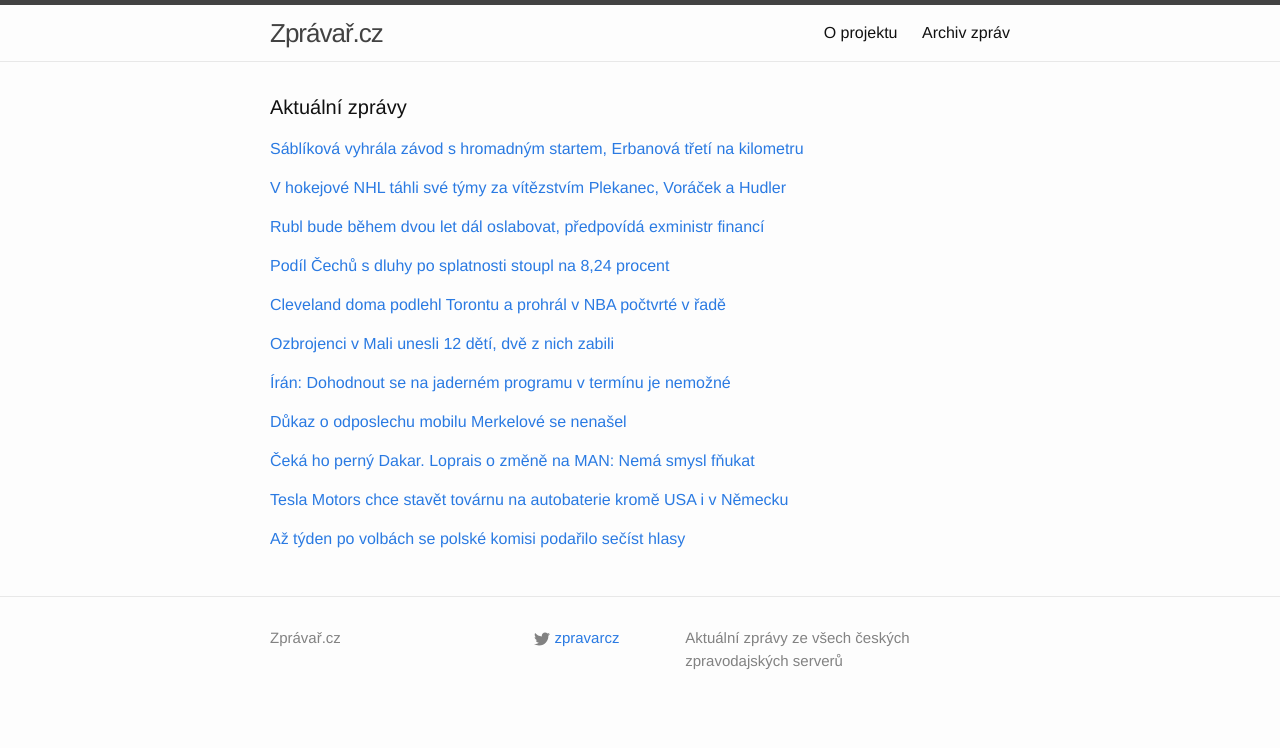
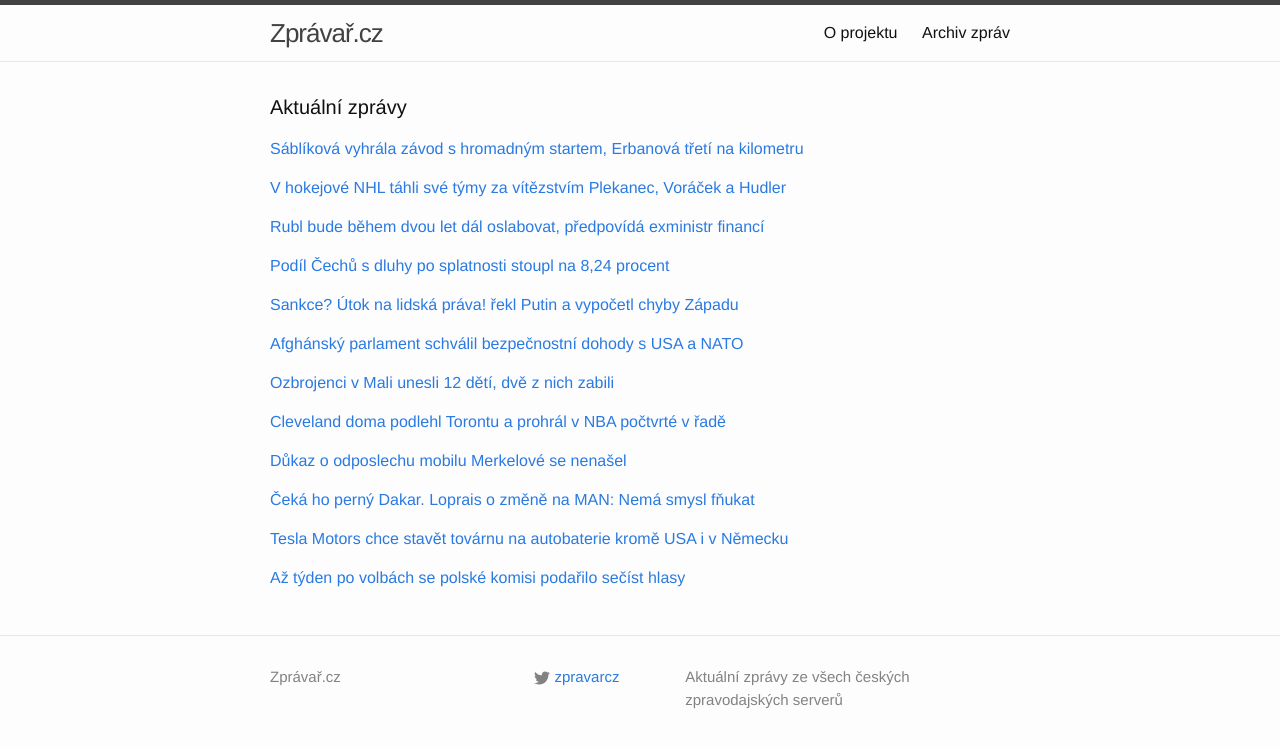
Before and after one commit to adliska/zpravar, a Jekyll site: the page built from index.html, in a window 1280 px wide. Shown: the top 748 px of the page. Built offline with Jekyll 4.4.1, drawn with Linux system fonts in a browser that asks for light colours.

Commit message:
zpravar news update

```diff
--- a/index.html
+++ b/index.html
@@ -46,52 +46,61 @@ layout: default
 <li><a href=http://byznys.ihned.cz/zpravodajstvi-cesko/c1-63162390-splacet-dluhy-vcas-cesi-nesplaci-dluhy>Počet Čechů, kteří nestačí včas splácet dluhy, se o několik tisíc zvýšil - byznys.ihned.cz</a></li>
 <li><a href=http://zpravy.aktualne.cz/podil-cechu-s-dluhy-po-splatnosti-stoupl-na-8-24-procent/r~9749abe272f111e4845a002590604f2e/>Podíl Čechů s dluhy po splatnosti stoupl na 8,24 procent - zpravy.aktualne.cz</a></li>
 </ul>
-</div><p><a href="javascript:;" onclick="toggle_visibility('zpravy4')">Cleveland doma podlehl Torontu a prohrál v NBA počtvrté v řadě</a></p>
+</div><p><a href="javascript:;" onclick="toggle_visibility('zpravy4')">Sankce? Útok na lidská práva! řekl Putin a vypočetl chyby Západu</a></p>
 <div id="zpravy4" style="display:none">
+<ul>
+<li><a href=http://www.tyden.cz/rubriky/zahranici/rusko-a-okoli/nechci-novou-oponu-ale-zapad-udelal-chybu-rekl-putin_325024.html>Sankce? Útok na lidská práva! řekl Putin a vypočetl chyby Západu - www.tyden.cz</a></li>
+<li><a href=http://www.lidovky.cz/putin-nebude-dozivotnim-prezidentem-mandat-v-roce-2018-zvazi-poh-/zpravy-svet.aspx?c=A141123_111721_ln_zahranici_mmu>Putin nebude doživotním prezidentem. Nechceme železnou oponu, řekl  - www.lidovky.cz</a></li>
+<li><a href=http://zpravy.idnes.cz/putin-zvazi-kandidaturu-na-prezidenta-dhy-/zahranicni.aspx?c=A141123_110611_zahranicni_bse>Putin: Nechci být doživotním prezidentem, éra monarchie dávno skončila - zpravy.idnes.cz</a></li>
+<li><a href=http://www.tyden.cz/rubriky/zahranici/rusko-a-okoli/sankce-utok-na-lidska-prava-rekl-putin-a-vypocetl-chyby-zapadu_325024.html>Sankce? Útok na lidská práva! řekl Putin a vypočetl chyby Západu - www.tyden.cz</a></li>
+</ul>
+</div><p><a href="javascript:;" onclick="toggle_visibility('zpravy5')">Afghánský parlament schválil bezpečnostní dohody s USA a NATO</a></p>
+<div id="zpravy5" style="display:none">
+<ul>
+<li><a href=http://www.ceskenoviny.cz/zpravy/zpravy/afghansky-parlament-schvalil-bezpecnostni-dohody-s-usa-a-nato/1150439>Afghánský parlament schválil bezpečnostní dohody s USA a NATO - www.ceskenoviny.cz</a></li>
+<li><a href=http://www.tyden.cz/rubriky/zahranici/asie-a-oceanie/kabul-se-dohodl-s-nato-a-amerikou-vojaci-v-zemi-zustanou_325023.html>Kábul se dohodl s NATO a Amerikou. Vojáci v zemi zůstanou - www.tyden.cz</a></li>
+<li><a href=http://www.tyden.cz/rubriky/zahranici/afrika/kabul-se-dohodl-s-nato-a-amerikou-vojaci-v-zemi-zustanou_325023.html>Kábul se dohodl s NATO a Amerikou. Vojáci v zemi zůstanou - www.tyden.cz</a></li>
+<li><a href=http://zpravy.aktualne.cz/zahranici/parlament-v-kabulu-schvalil-bezpecnostni-dohody-s-usa-a-nato/r~7ffe049672f711e48ee3002590604f2e/>Parlament v Kábulu schválil bezpečnostní dohody s USA a NATO - zpravy.aktualne.cz</a></li>
+</ul>
+</div><p><a href="javascript:;" onclick="toggle_visibility('zpravy6')">Ozbrojenci v Mali unesli 12 dětí, dvě z nich zabili</a></p>
+<div id="zpravy6" style="display:none">
+<ul>
+<li><a href=http://echo24.cz/a/i44ze>Ozbrojenci v Mali unesli 12 dětí, dvě z nich zabili - echo24.cz</a></li>
+<li><a href=http://www.tyden.cz/rubriky/zahranici/afrika/ozbrojenci-verbovali-deti-dve-se-pokusily-utect-zabili-je_325009.html>Ozbrojenci v Mali unesli 12 dětí, dvě z nich zabili - www.tyden.cz</a></li>
+<li><a href=http://zpravy.idnes.cz/detsti-vojaci-v-mali-unos-0hl-/zahranicni.aspx?c=A141123_085059_zahranicni_jw>Únosci v Mali „verbovali“ malé vojáky. Dvě děti zkusily utéct, zabili je - zpravy.idnes.cz</a></li>
+<li><a href=http://www.ceskenoviny.cz/zpravy/zpravy/ozbrojenci-v-mali-pry-unesli-12-deti-dve-z-nich-zabili/1150373>Ozbrojenci v Mali prý unesli 12 dětí, dvě z nich zabili - www.ceskenoviny.cz</a></li>
+</ul>
+</div><p><a href="javascript:;" onclick="toggle_visibility('zpravy7')">Cleveland doma podlehl Torontu a prohrál v NBA počtvrté v řadě</a></p>
+<div id="zpravy7" style="display:none">
 <ul>
 <li><a href=http://www.sportovninoviny.cz/zpravy/cleveland-doma-podlehl-torontu-a-prohral-v-nba-poctvrte-v-rade/1150400>Cleveland doma podlehl Torontu a prohrál v NBA počtvrté v řadě - www.sportovninoviny.cz</a></li>
 <li><a href=http://sport.aktualne.cz/cleveland-doma-podlehl-torontu-a-prohral-v-nba-poctvrte/r~bfa1bb7c72ef11e4840b002590604f2e/>Cleveland doma podlehl Torontu a prohrál v NBA počtvrté - sport.aktualne.cz</a></li>
 <li><a href=http://sport.idnes.cz/nba-basketbal-souhrn-cleveland-ctvrta-prohra-v-rade-fxo-/basket.aspx?c=A141123_091931_sport-basket_ten>Z +18 na -17. Cleveland se trápí, s Torontem ztratil „vyhraný“ zápas - sport.idnes.cz</a></li>
 <li><a href=http://www.denik.cz/ostatni_sport/cleveland-prohral-v-nba-dalsi-zapas-jsme-krehky-tym-rekl-james-20141123.html>Cleveland prohrál v NBA další zápas. Jsme křehký tým, řekl James - www.denik.cz</a></li>
 </ul>
-</div><p><a href="javascript:;" onclick="toggle_visibility('zpravy5')">Ozbrojenci v Mali unesli 12 dětí, dvě z nich zabili</a></p>
-<div id="zpravy5" style="display:none">
-<ul>
-<li><a href=http://echo24.cz/a/i44ze>Ozbrojenci v Mali unesli 12 dětí, dvě z nich zabili - echo24.cz</a></li>
-<li><a href=http://www.tyden.cz/rubriky/zahranici/afrika/ozbrojenci-verbovali-deti-dve-se-pokusily-utect-zabili-je_325009.html>Ozbrojenci v Mali unesli 12 dětí, dvě z nich zabili - www.tyden.cz</a></li>
-<li><a href=http://zpravy.idnes.cz/detsti-vojaci-v-mali-unos-0hl-/zahranicni.aspx?c=A141123_085059_zahranicni_jw>Únosci v Mali „verbovali“ malé vojáky. Dvě děti zkusily utéct, zabili je - zpravy.idnes.cz</a></li>
-<li><a href=http://www.ceskenoviny.cz/zpravy/zpravy/ozbrojenci-v-mali-pry-unesli-12-deti-dve-z-nich-zabili/1150373>Ozbrojenci v Mali prý unesli 12 dětí, dvě z nich zabili - www.ceskenoviny.cz</a></li>
-</ul>
-</div><p><a href="javascript:;" onclick="toggle_visibility('zpravy6')">Írán: Dohodnout se na jaderném programu v termínu je nemožné</a></p>
-<div id="zpravy6" style="display:none">
-<ul>
-<li><a href=http://zpravy.e15.cz/zahranicni/politika/iran-dohodnout-se-na-jadernem-programu-v-terminu-je-nemozne-1139209>Írán: Dohodnout se na jaderném programu v termínu je nemožné - zpravy.e15.cz</a></li>
-<li><a href=http://www.ceskenoviny.cz/zpravy/zpravy/podle-iranu-neni-dohoda-o-jadernem-programu-do-pondeli-mozna/1150374>Podle Íránu není dohoda o jaderném programu do pondělí možná - www.ceskenoviny.cz</a></li>
-<li><a href=http://www.ceskenoviny.cz/zpravy/zpravy/ve-vidni-budou-vrcholit-jednani-o-iranskem-jadernem-programu/1150374>Ve Vídni budou vrcholit jednání o íránském jaderném programu - www.ceskenoviny.cz</a></li>
-</ul>
-</div><p><a href="javascript:;" onclick="toggle_visibility('zpravy7')">Důkaz o odposlechu mobilu Merkelové se nenašel</a></p>
-<div id="zpravy7" style="display:none">
+</div><p><a href="javascript:;" onclick="toggle_visibility('zpravy8')">Důkaz o odposlechu mobilu Merkelové se nenašel</a></p>
+<div id="zpravy8" style="display:none">
 <ul>
 <li><a href=http://www.novinky.cz/zahranicni/evropa/354269-dukaz-o-odposlechu-mobilu-merkelove-se-nenasel.html>Důkaz o odposlechu mobilu Merkelové se nenašel - www.novinky.cz</a></li>
 <li><a href=https://echo24.cz/a/wgCmv>Odposlouchávání Merkelové? Němci nenalezli ani jeden důkaz - echo24.cz</a></li>
 <li><a href=http://www.ceskatelevize.cz/ct24/svet/293250-nemecko-nema-dukazy-o-americkem-odposlechu-kanclercina-telefonu/>Německo nemá důkazy o americkém odposlechu kancléřčina telefonu - www.ceskatelevize.cz</a></li>
 </ul>
-</div><p><a href="javascript:;" onclick="toggle_visibility('zpravy8')">Čeká ho perný Dakar. Loprais o změně na MAN: Nemá smysl fňukat</a></p>
-<div id="zpravy8" style="display:none">
+</div><p><a href="javascript:;" onclick="toggle_visibility('zpravy9')">Čeká ho perný Dakar. Loprais o změně na MAN: Nemá smysl fňukat</a></p>
+<div id="zpravy9" style="display:none">
 <ul>
 <li><a href=http://www.denik.cz/motorismus/ceka-ho-perny-dakar-loprais-o-zmene-na-man-nema-smysl-fnukat-20141123.html>Čeká ho perný Dakar. Loprais o změně na MAN: Nemá smysl fňukat - www.denik.cz</a></li>
 <li><a href=http://www.tyden.cz/rubriky/sport/motorismus/rallye-dakar/loprais-nema-na-manu-najezdeno-nebudu-fnukat-rika-odhodlane_325001.html>Loprais nemá s MANEM najezděno. Nebudeme fňukat, tvrdí odhodlaně - www.tyden.cz</a></li>
 <li><a href=http://www.tyden.cz/rubriky/sport/motorismus/rallye-dakar/loprais-nema-s-manem-najezdeno-nebudeme-fnukat-tvrdi-odhodlane_325001.html>Loprais nemá s MANEM najezděno. Nebudeme fňukat, tvrdí odhodlaně - www.tyden.cz</a></li>
 </ul>
-</div><p><a href="javascript:;" onclick="toggle_visibility('zpravy9')">Tesla Motors chce stavět továrnu na autobaterie kromě USA i v Německu</a></p>
-<div id="zpravy9" style="display:none">
+</div><p><a href="javascript:;" onclick="toggle_visibility('zpravy10')">Tesla Motors chce stavět továrnu na autobaterie kromě USA i v Německu</a></p>
+<div id="zpravy10" style="display:none">
 <ul>
 <li><a href=http://byznys.ihned.cz/zpravodajstvi-svet/c1-63162380-tesla-motors-autobaterie-tovarna-nemecko>Tesla Motors chce stavět továrnu na autobaterie kromě USA i v Německu - byznys.ihned.cz</a></li>
 <li><a href=http://zpravy.e15.cz/byznys/prumysl-a-energetika/tesla-planuje-stavbu-tovarny-na-baterie-v-nemecku-1139196>Tesla plánuje stavbu továrny na baterie v Německu - zpravy.e15.cz</a></li>
 <li><a href=http://www.denik.cz/ekonomika/tesla-hodla-casem-postavit-tovarnu-na-baterie-v-nemecku-20141123.html>Tesla hodlá časem postavit továrnu na baterie v Německu - www.denik.cz</a></li>
 </ul>
-</div><p><a href="javascript:;" onclick="toggle_visibility('zpravy10')">Až týden po volbách se polské komisi podařilo sečíst hlasy</a></p>
-<div id="zpravy10" style="display:none">
+</div><p><a href="javascript:;" onclick="toggle_visibility('zpravy11')">Až týden po volbách se polské komisi podařilo sečíst hlasy</a></p>
+<div id="zpravy11" style="display:none">
 <ul>
 <li><a href=http://www.ceskatelevize.cz/ct24/svet/293251-az-tyden-po-volbach-se-polske-komisi-podarilo-secist-hlasy/>Až týden po volbách se polské komisi podařilo sečíst hlasy - www.ceskatelevize.cz</a></li>
 <li><a href=http://echo24.cz/a/iNtR9>Nejvíce křesel v polských vojvodstvích získala vládní strana - echo24.cz</a></li>
```
